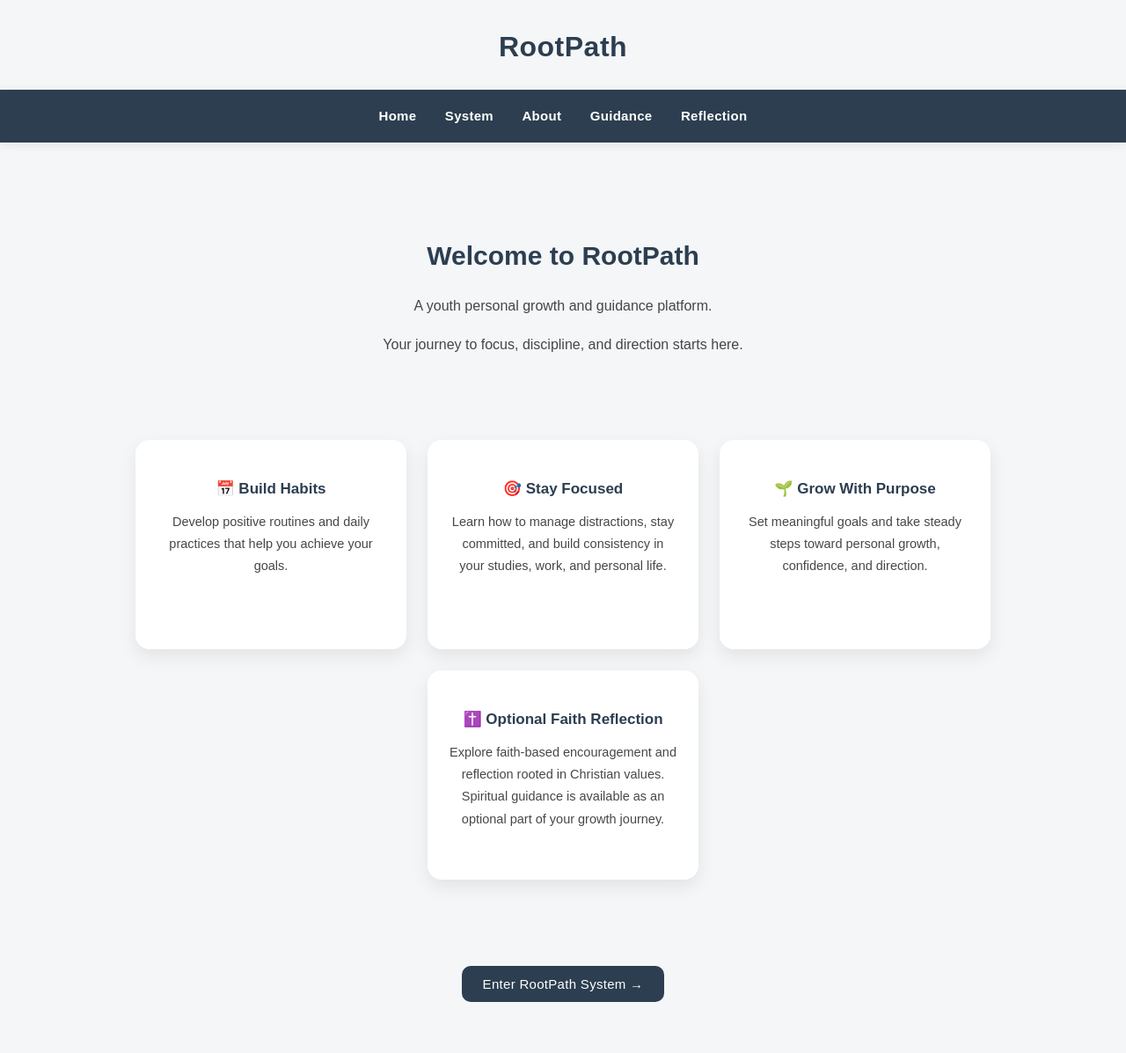
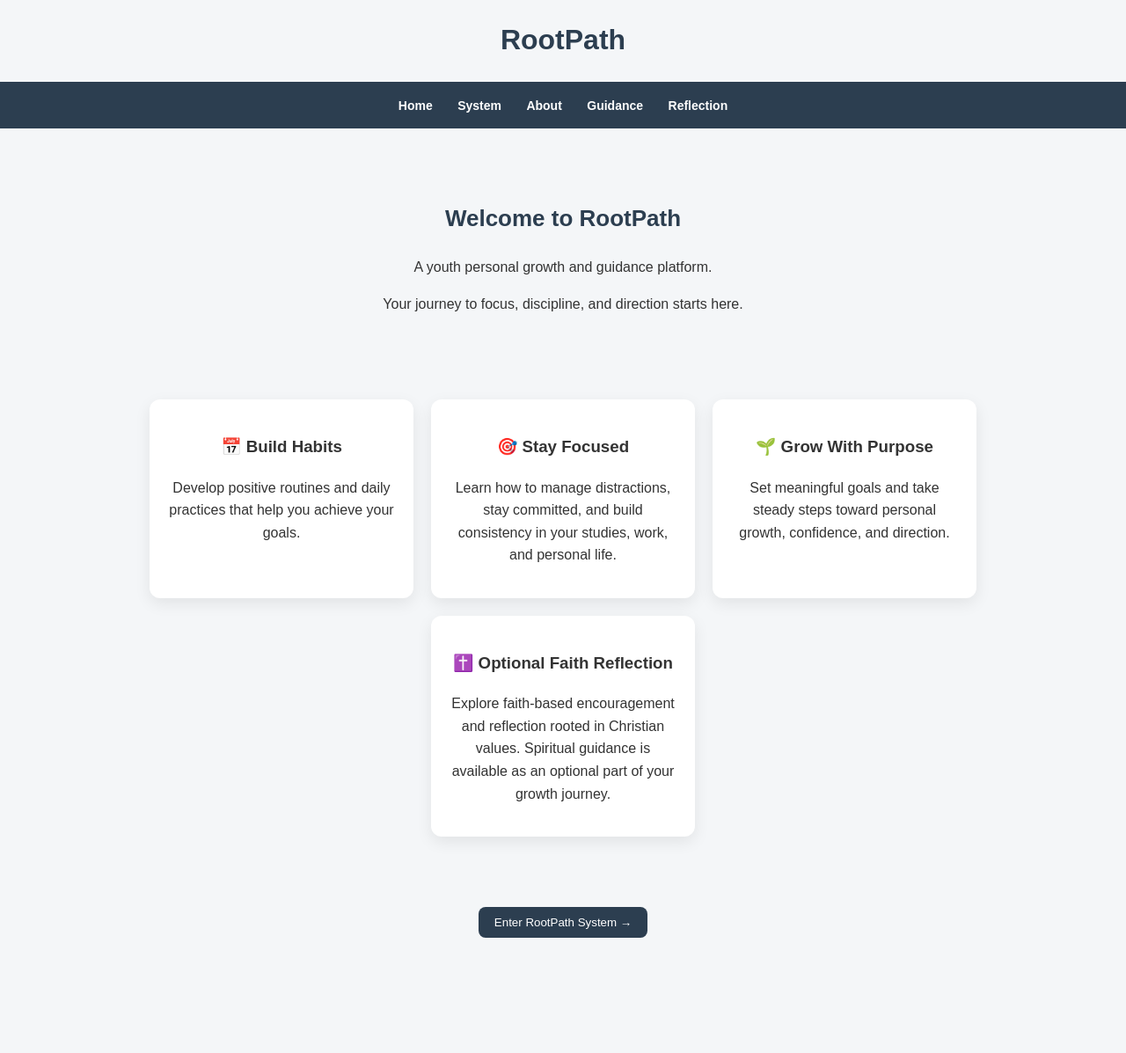
Before and after one commit to gailgirlie-cmd/YouthConnect_Project, a Flask app: page / in a window 1280 px wide. Shown: the whole page at 88% size. After the commit the page ends 1066 px from the top, so only its background shows below. Run offline with Flask 3, Linux system fonts and the light colour scheme.

Commit message:
Update style.css

```diff
--- a/static/style.css
+++ b/static/style.css
@@ -4,29 +4,25 @@ body {
     padding: 0;
     background-color: #f4f6f8;
     color: #333;
-    line-height: 1.75;
-    -webkit-font-smoothing: antialiased;
+    line-height: 1.6;
 }
 
 /* NAVIGATION */
 nav {
     background-color: #2c3e50;
-    padding: 16px;
+    padding: 14px;
     text-align: center;
     position: sticky;
     top: 0;
     z-index: 10;
-    box-shadow: 0 2px 12px rgba(0,0,0,0.08);
 }
 
 nav a {
     color: white;
     text-decoration: none;
-    margin: 0 14px;
+    margin: 0 12px;
     font-weight: 600;
-    font-size: 15px;
-    letter-spacing: 0.3px;
-    transition: 0.2s ease;
+    font-size: 14px;
 }
 
 nav a:hover {
@@ -36,59 +32,39 @@ nav a:hover {
 /* TITLES */
 h1 {
     text-align: center;
-    margin-top: 25px;
+    margin-top: 20px;
     color: #2c3e50;
-    letter-spacing: 0.5px;
 }
 
 .hero {
     max-width: 900px;
-    margin: 50px auto 30px;
-    padding: 28px;
+    margin: 40px auto;
+    padding: 20px;
     text-align: center;
 }
 
 .hero h2 {
-    font-size: 30px;
-    margin-bottom: 10px;
+    font-size: 26px;
     color: #2c3e50;
 }
 
-.hero p {
-    font-size: 16px;
-    opacity: 0.9;
-}
-
-/* GRID SYSTEM */
-.features-container,
-.app-grid {
-    max-width: 1100px;
-    margin: auto;
+/* GRID */
+.features-container {
     display: flex;
     flex-wrap: wrap;
     justify-content: center;
-    gap: 24px;
+    gap: 20px;
     padding: 20px;
 }
 
 /* CARDS */
-.feature-card,
-.app-card {
+.feature-card {
     background: white;
     width: 260px;
-    min-height: 190px;
-    padding: 24px;
-    border-radius: 16px;
-    box-shadow: 0 8px 20px rgba(0,0,0,0.08);
-    transition: all 0.25s ease;
+    padding: 20px;
+    border-radius: 12px;
+    box-shadow: 0 6px 18px rgba(0,0,0,0.08);
     text-align: center;
-}
-
-/* HOVER EFFECT */
-.feature-card:hover,
-.app-card:hover {
-    transform: translateY(-6px);
-    box-shadow: 0 14px 28px rgba(0,0,0,0.12);
 }
 
 /* ICONS */
@@ -97,57 +73,37 @@ h1 {
     margin-bottom: 10px;
 }
 
-/* CARD TEXT */
-.feature-card h3,
-.app-card h3 {
-    margin-bottom: 10px;
-    color: #2c3e50;
-    font-size: 17px;
-}
-
-.feature-card p,
-.app-card p {
-    font-size: 14.5px;
-    opacity: 0.9;
-}
-
 /* BUTTON */
 button {
     background-color: #2c3e50;
     color: white;
-    padding: 12px 24px;
+    padding: 10px 18px;
     border: none;
-    border-radius: 10px;
+    border-radius: 8px;
     cursor: pointer;
-    font-size: 15px;
-    transition: all 0.2s ease;
-    letter-spacing: 0.3px;
 }
 
 button:hover {
     background-color: #34495e;
-    transform: scale(1.04);
 }
 
-/* FORM */
+/* SELECT */
 select {
     padding: 10px;
-    border-radius: 8px;
+    border-radius: 6px;
     border: 1px solid #ccc;
-    font-size: 14px;
-    background: white;
 }
 
-/* REFLECTION OUTPUT */
-.feature-card p {
-    margin-top: 6px;
-}
+/* SELECTED BOX (IMPORTANT FIX) */
 .selected-box {
     background: white;
-    padding: 12px;
-    margin: 15px auto;
     max-width: 500px;
-    border-left: 5px solid #2c3e50;
-    border-radius: 8px;
+    margin: 20px auto;
+    padding: 15px;
+    border-left: 6px solid #2c3e50;
+    border-radius: 10px;
     font-weight: bold;
+    font-size: 16px;
+    text-align: center;
+    box-shadow: 0 4px 10px rgba(0,0,0,0.08);
 }
```
